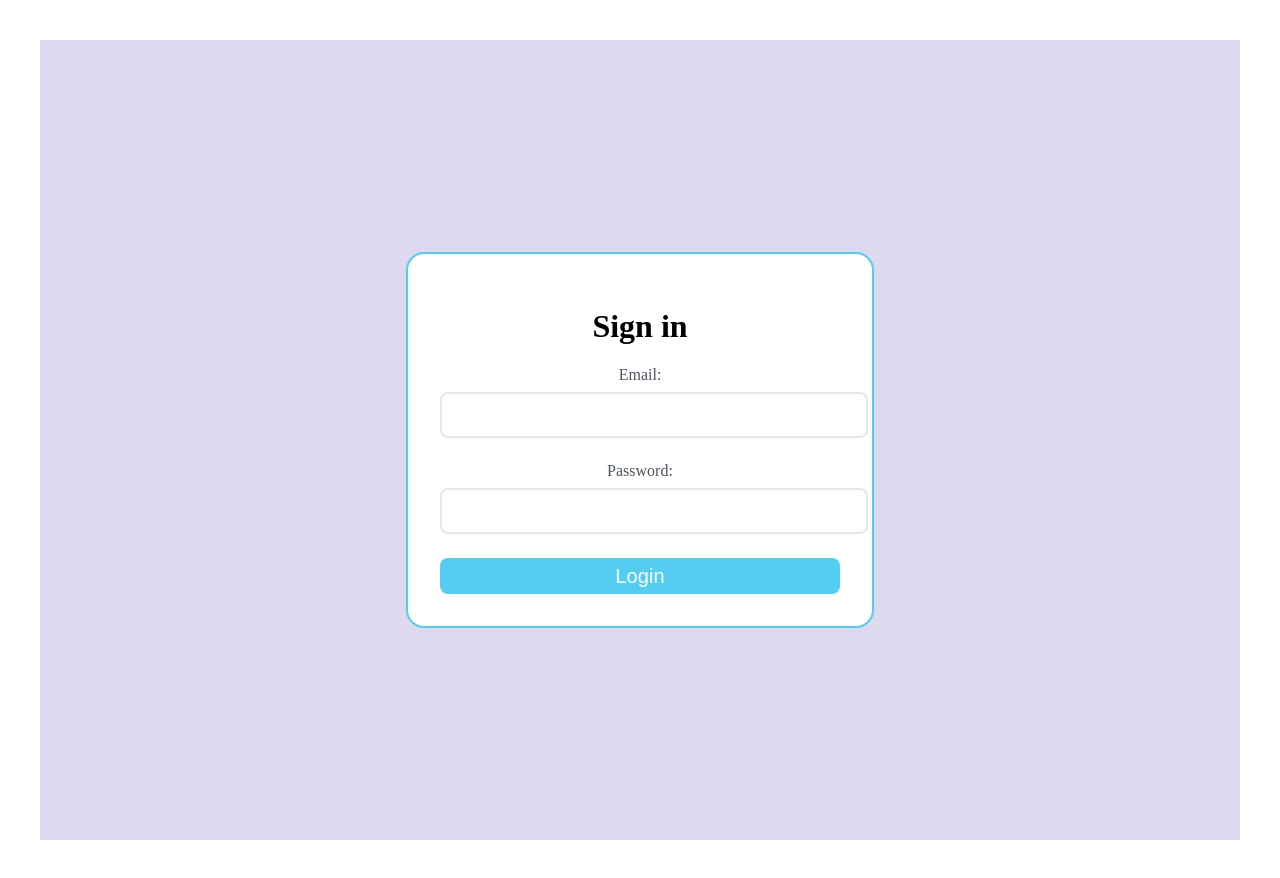
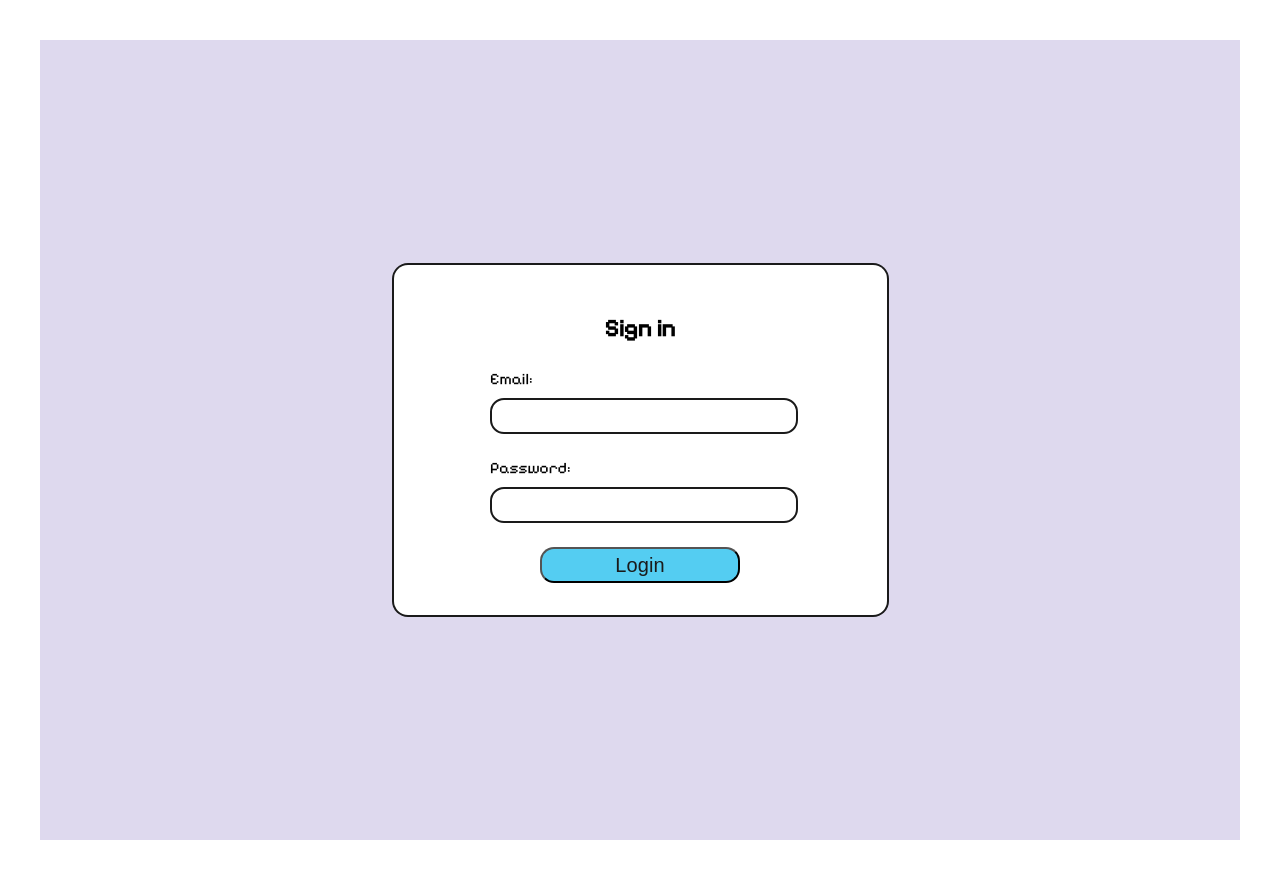
Before and after one commit to 2valide/storybook-template, a React (Vite) app: page / in a window 1280 px wide. Built offline with nearby package versions, Linux system fonts and the light colour scheme.

Commit message:
connection compocnent

```diff
--- a/src/index.css
+++ b/src/index.css
@@ -1,3 +1,5 @@
+@import url('https://fonts.googleapis.com/css2?family=Pixelify+Sans&display=swap');
+
 :root {
     /* Colors */
     --color-primary: #54CDF2;
@@ -6,7 +8,7 @@
     --color-background: #DED9EE;
     --color-text: #1a1a1a;
     --color-text-secondary: #4b5563;
-    --color-border: #e5e7eb;
+    --color-border: #1a1a1a;
     --color-white: #ffffff;
 
     /* Typography */
@@ -70,7 +72,7 @@
 
     /* Border radius */
     --radius-sm: 0.5rem;
-    --radius-md: 1rem;
+    --radius-md: 0.875rem;
 
     /* Font sizes */
     --font-size-base: 1rem;
--- a/src/styles/Connection.css
+++ b/src/styles/Connection.css
@@ -7,29 +7,44 @@
 }
 
 .login-form {
+    font-family: var(--font-title), serif;
     background: var(--color-white);
     padding: var(--spacing-xl);
     border-radius: var(--radius-md);
-    box-shadow: 0 0 0 2px var(--color-primary);
+    box-shadow: 0 0 0 2px var(--color-border);
     width: 100%;
-    max-width: 400px;
+    max-width: 429px;
+    height: 100%;
+    max-height: 520px;
+    display: flex;
+    flex-direction: column;
+    align-items: center;
+}
+
+.login-form h1 {
+    font-size: var(--title5-size);
+    line-height: var(--title5-line-height);
+    letter-spacing: var(--title5-spacing);
+    margin-bottom: var(--spacing-lg);
 }
 
 .form-group {
     margin-bottom: var(--spacing-lg);
+    width: 300px;
 }
 
 label {
-    display: block;
-    margin-bottom: var(--spacing-xs);
-    color: var(--color-text-secondary);
+    margin-bottom: 10px;
+    display: flex;
+    flex-direction: column;
+    align-items: flex-start;
 }
 
 input {
     width: 100%;
-    padding: var(--spacing-sm);
+    height: 30px;
     border: 2px solid var(--color-border);
-    border-radius: var(--radius-sm);
+    border-radius: var(--radius-md);
     font-size: var(--font-size-base);
     transition: border-color 0.15s ease;
 }
@@ -40,16 +55,16 @@ input:focus {
 }
 
 button {
-    width: 100%;
-    padding: var(--spacing-sm);
+    width: 200px;
+    height: 36px;
+    /*padding: var(--spacing-sm);*/
     background-color: var(--color-secondary);
-    color: var(--color-white);
-    border: none;
-    border-radius: var(--radius-sm);
+    color: var(--color-text);
+    /*border: none;*/
+    border-radius: var(--radius-md);
     cursor: pointer;
     transition: background-color 0.15s ease;
 
-    font-family: var(--font-title), serif;
     font-size: var(--title6-size);
     line-height: var(--title6-line-height);
     letter-spacing: var(--title6-spacing);
```
